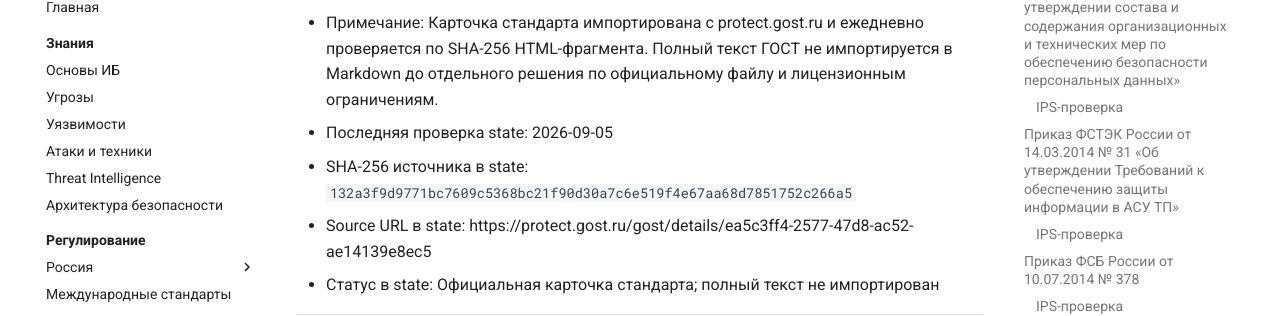
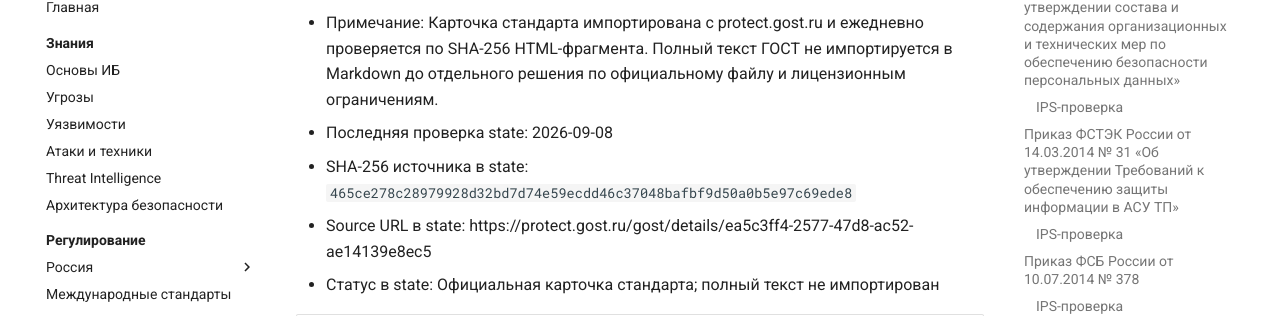
Before and after one commit to lexxand/base.cyberpractice, an MkDocs documentation site: the page built from docs/regulation/source-audits/latest.md, in a window 1280 px wide and 1400 px high, scrolled down 21099 px. Shown: the part 137-453 px from the top of the window. Built offline with MkDocs 1.6.1 and Material for MkDocs 9.7.7, drawn with Linux system fonts in a browser that asks for light colours; comment, search, counter and statistics services are not loaded; some of the changed text lies outside the part shown.

Commit message:
Update regulation documents

```diff
--- a/docs/regulation/source-audits/latest.md
+++ b/docs/regulation/source-audits/latest.md
@@ -25,7 +25,7 @@
 - Дата: 18.02.2013
 - Почему не full-text: импортирована официальная карточка/страница метаданных; полный текст документа в этом источнике не опубликован или требует отдельного официального источника
 - Примечание: IPS по дате/номеру не возвращает базовый приказ. БДУ ФСТЭК содержит официальную карточку и ссылку на страницу ФСТЭК, но не полный текст; из текущей среды fstec.ru не отвечает до таймаута.
-- Последняя проверка state: 2026-09-05
+- Последняя проверка state: 2026-09-08
 - SHA-256 источника в state: `f2c23305524846b1c8c054cd6985fbaff0f54a555542a569019ec31441c80859`
 - Source URL в state: https://bdu.fstec.ru/documents/20
 - Статус в state: Официальная карточка; полный текст не импортирован
@@ -53,7 +53,7 @@
 - Дата: 14.03.2014
 - Почему не full-text: импортирована официальная карточка/страница метаданных; полный текст документа в этом источнике не опубликован или требует отдельного официального источника
 - Примечание: IPS по дате/номеру не возвращает базовый приказ. БДУ ФСТЭК содержит официальную карточку и ссылку на страницу ФСТЭК, но не полный текст; из текущей среды fstec.ru не отвечает до таймаута.
-- Последняя проверка state: 2026-09-05
+- Последняя проверка state: 2026-09-08
 - SHA-256 источника в state: `bde7a02e6a9b5151785ae05dbd035d5f210283bb8f64c2ccbf1acc86d1763c97`
 - Source URL в state: https://bdu.fstec.ru/documents/25
 - Статус в state: Официальная карточка; полный текст не импортирован
@@ -81,7 +81,7 @@
 - Дата: 10.07.2014
 - Почему не full-text: импортирована официальная карточка/страница метаданных; полный текст документа в этом источнике не опубликован или требует отдельного официального источника
 - Примечание: Официальная статья ФСБ от 21.06.2016 содержит приказ № 378 в перечне действующих нормативно-методических документов. Полный текст приказа в статье не опубликован, поэтому страница не помечается как полный текст приказа.
-- Последняя проверка state: 2026-09-05
+- Последняя проверка state: 2026-09-08
 - SHA-256 источника в state: `7068967ea45bd56edf3eb3327f0187da727bb2c35feceb9241a00d945f8358b3`
 - Source URL в state: http://www.fsb.ru/fsb/science/single.htm!id%3D10437725%40fsbResearchart.html
 - Статус в state: Официальная карточка/статья ФСБ; полный текст приказа не импортирован
@@ -108,7 +108,7 @@
 - Дата: 05.02.2021
 - Почему не full-text: импортирована официальная карточка/страница метаданных; полный текст документа в этом источнике не опубликован или требует отдельного официального источника
 - Примечание: БДУ ФСТЭК содержит официальную карточку и ссылку на страницу ФСТЭК, но не полный текст; из текущей среды fstec.ru не отвечает до таймаута.
-- Последняя проверка state: 2026-09-05
+- Последняя проверка state: 2026-09-08
 - SHA-256 источника в state: `612878f7868ab38429458fafb7932e9a74ccde5c9c2b0273f675f99b56e6cdd4`
 - Source URL в state: https://bdu.fstec.ru/documents/18
 - Статус в state: Официальная карточка; полный текст не импортирован
@@ -134,7 +134,7 @@
 - Дата: 25.11.2025
 - Почему не full-text: есть официальные ссылки-кандидаты, но полный официальный источник пока не получен и не захэширован
 - Примечание: Нужна официальная страница/файл ФСТЭК для полного импорта. Из текущей среды fstec.ru не отвечает до TCP/HTTPS timeout; вторичные источники не используются.
-- Последняя проверка state: 2026-09-05
+- Последняя проверка state: 2026-09-08
 - Статус в state: Требует проверки
 
 | Ссылка | Результат | Детали |
@@ -157,7 +157,7 @@
 - Дата: 12.05.2026
 - Почему не full-text: есть официальные ссылки-кандидаты, но полный официальный источник пока не получен и не захэширован
 - Примечание: Нужна официальная страница/файл ФСТЭК для полного импорта. Из текущей среды fstec.ru не отвечает до TCP/HTTPS timeout; вторичные источники не используются.
-- Последняя проверка state: 2026-09-05
+- Последняя проверка state: 2026-09-08
 - Статус в state: Требует проверки
 
 | Ссылка | Результат | Детали |
@@ -180,7 +180,7 @@
 - Дата: 05.09.2013
 - Почему не full-text: есть официальные ссылки-кандидаты, но полный официальный источник пока не получен и не захэширован
 - Примечание: IPS по дате/номеру не возвращает приказ № 996. Документ исторический: требования обезличивания заменены приказом Роскомнадзора № 140 от 19.06.2025. Официальный поисковый индекс показывает региональную страницу Роскомнадзора с записью о приказе № 996 и регистрацией Минюста № 29935, но из текущей среды rkn.gov.ru/digital.gov.ru не отвечают до TCP/HTTPS timeout; вторичные источники не используются.
-- Последняя проверка state: 2026-09-05
+- Последняя проверка state: 2026-09-08
 - Статус в state: Исторический документ; требуется проверка замещения приказом № 140
 
 | Ссылка | Результат | Детали |
@@ -208,7 +208,7 @@
 - Дата: 22.01.2025
 - Почему не full-text: зафиксирован официальный файл и его SHA-256; полный текст файла не извлекается в Markdown до добавления отдельного repeatable extractor
 - Примечание: Официальный источник cbr.ru отдает документ как PDF. Файл фиксируется по SHA-256 и проверяется ежедневно; текст PDF в Markdown не извлекается.
-- Последняя проверка state: 2026-09-05
+- Последняя проверка state: 2026-09-08
 - SHA-256 источника в state: `ba8dfe621ce781ac447d2aa3f2aae6dd25ca117901c6191a11365983d8e23e02`
 - Source URL в state: https://www.cbr.ru/crosscut/lawacts/file/9945
 - Content-Type файла в state: `application/pdf`
@@ -237,7 +237,7 @@
 - Дата: 17.04.2019
 - Почему не full-text: зафиксирован официальный файл и его SHA-256; полный текст файла не извлекается в Markdown до добавления отдельного repeatable extractor
 - Примечание: Официальный источник cbr.ru отдает документ как PDF. Файл фиксируется по SHA-256 и проверяется ежедневно; текст PDF в Markdown не извлекается.
-- Последняя проверка state: 2026-09-05
+- Последняя проверка state: 2026-09-08
 - SHA-256 источника в state: `1f719f7da5b64a8d4848b08b5d3212e9a472658d8d437484bf80d4ccecdb987e`
 - Source URL в state: https://www.cbr.ru/ref/analytics/na_vr/file/812
 - Content-Type файла в state: `application/pdf`
@@ -265,7 +265,7 @@
 - Дата: 30.01.2025
 - Почему не full-text: зафиксирован официальный файл и его SHA-256; полный текст файла не извлекается в Markdown до добавления отдельного repeatable extractor
 - Примечание: Поиск Банка России возвращает № 851-П от 30.01.2025. Официальный источник cbr.ru отдает документ как PDF. Файл фиксируется по SHA-256 и проверяется ежедневно; текст PDF в Markdown не извлекается.
-- Последняя проверка state: 2026-09-05
+- Последняя проверка state: 2026-09-08
 - SHA-256 источника в state: `e1f634070c57c71dd85f550466d35fed608f48886c5710b8566811c4425b0cbd`
 - Source URL в state: https://www.cbr.ru/ref/analytics/na_vr/file/6262
 - Content-Type файла в state: `application/pdf`
@@ -293,7 +293,7 @@
 - Дата: 24.10.2024
 - Почему не full-text: импортирована официальная карточка/страница метаданных; полный текст документа в этом источнике не опубликован или требует отдельного официального источника
 - Примечание: Карточка стандарта импортирована с protect.gost.ru и ежедневно проверяется по SHA-256 HTML-фрагмента. Полный текст ГОСТ не импортируется в Markdown до отдельного решения по официальному файлу и лицензионным ограничениям.
-- Последняя проверка state: 2026-09-05
+- Последняя проверка state: 2026-09-08
 - SHA-256 источника в state: `840872e804c1e9ad1e963dff5cb05b7210a419bb9f4177edfc6fb975b5b9ee02`
 - Source URL в state: https://protect.gost.ru/gost/details/f3818925-a96f-4f55-96e9-46b44720ee64
 - Статус в state: Официальная карточка стандарта; полный текст не импортирован
@@ -319,7 +319,7 @@
 - Дата: 2021
 - Почему не full-text: импортирована официальная карточка/страница метаданных; полный текст документа в этом источнике не опубликован или требует отдельного официального источника
 - Примечание: Карточка стандарта импортирована с protect.gost.ru и ежедневно проверяется по SHA-256 HTML-фрагмента. Полный текст ГОСТ не импортируется в Markdown до отдельного решения по официальному файлу и лицензионным ограничениям.
-- Последняя проверка state: 2026-09-05
+- Последняя проверка state: 2026-09-08
 - SHA-256 источника в state: `cc2ca816e54097b952e1cc4b86a9f1675af7e1bb64b4eb9817c10fc6468231a1`
 - Source URL в state: https://protect.gost.ru/gost/details/c584277d-3b7d-4459-96bb-f6441a0ecc98
 - Статус в state: Официальная карточка стандарта; полный текст не импортирован
@@ -345,7 +345,7 @@
 - Дата: 2022
 - Почему не full-text: импортирована официальная карточка/страница метаданных; полный текст документа в этом источнике не опубликован или требует отдельного официального источника
 - Примечание: Карточка стандарта импортирована с protect.gost.ru и ежедневно проверяется по SHA-256 HTML-фрагмента. Полный текст ГОСТ не импортируется в Markdown до отдельного решения по официальному файлу и лицензионным ограничениям.
-- Последняя проверка state: 2026-09-05
+- Последняя проверка state: 2026-09-08
 - SHA-256 источника в state: `72fd2926b33965cd673271492e9c1b2318466b8eb76d8cec41939c28fed5e73e`
 - Source URL в state: https://protect.gost.ru/gost/details/d5008460-671b-4563-9388-d1d0f9ecdbbf
 - Статус в state: Официальная карточка стандарта; полный текст не импортирован
@@ -371,7 +371,7 @@
 - Дата: 2022
 - Почему не full-text: импортирована официальная карточка/страница метаданных; полный текст документа в этом источнике не опубликован или требует отдельного официального источника
 - Примечание: Карточка стандарта импортирована с protect.gost.ru и ежедневно проверяется по SHA-256 HTML-фрагмента. Полный текст ГОСТ не импортируется в Markdown до отдельного решения по официальному файлу и лицензионным ограничениям.
-- Последняя проверка state: 2026-09-05
+- Последняя проверка state: 2026-09-08
 - SHA-256 источника в state: `4af1459b3c21c8f6038c87b88c4730ca364359198f27f41fe23a66157b4da5bf`
 - Source URL в state: https://protect.gost.ru/gost/details/3dcc47c2-d28d-4a0d-a7cc-6f4ad8609b7c
 - Статус в state: Официальная карточка стандарта; полный текст не импортирован
@@ -397,7 +397,7 @@
 - Дата: 2022
 - Почему не full-text: импортирована официальная карточка/страница метаданных; полный текст документа в этом источнике не опубликован или требует отдельного официального источника
 - Примечание: Карточка стандарта импортирована с protect.gost.ru и ежедневно проверяется по SHA-256 HTML-фрагмента. Полный текст ГОСТ не импортируется в Markdown до отдельного решения по официальному файлу и лицензионным ограничениям.
-- Последняя проверка state: 2026-09-05
+- Последняя проверка state: 2026-09-08
 - SHA-256 источника в state: `b12d33693a55f971990884d5b4e4d7a0bebbf690e23bfcc7e7f2df4d515ddaee`
 - Source URL в state: https://protect.gost.ru/gost/details/45281d05-ebb9-4819-ae17-f8efa45b69fa
 - Статус в state: Официальная карточка стандарта; полный текст не импортирован
@@ -423,7 +423,7 @@
 - Дата: 2022
 - Почему не full-text: импортирована официальная карточка/страница метаданных; полный текст документа в этом источнике не опубликован или требует отдельного официального источника
 - Примечание: Карточка стандарта импортирована с protect.gost.ru и ежедневно проверяется по SHA-256 HTML-фрагмента. Полный текст ГОСТ не импортируется в Markdown до отдельного решения по официальному файлу и лицензионным ограничениям.
-- Последняя проверка state: 2026-09-05
+- Последняя проверка state: 2026-09-08
 - SHA-256 источника в state: `39290405e945f0693cedfa4c679093470021663af33da8bbad4d62ebeb21db85`
 - Source URL в state: https://protect.gost.ru/gost/details/5eb2da92-c6e0-46ef-b260-051a7b6daf09
 - Статус в state: Официальная карточка стандарта; полный текст не импортирован
@@ -449,7 +449,7 @@
 - Дата: 2024
 - Почему не full-text: импортирована официальная карточка/страница метаданных; полный текст документа в этом источнике не опубликован или требует отдельного официального источника
 - Примечание: Карточка стандарта импортирована с protect.gost.ru и ежедневно проверяется по SHA-256 HTML-фрагмента. Полный текст ГОСТ не импортируется в Markdown до отдельного решения по официальному файлу и лицензионным ограничениям.
-- Последняя проверка state: 2026-09-05
+- Последняя проверка state: 2026-09-08
 - SHA-256 источника в state: `bce1ad2cfd506c58f92b92ac9c9b728680e299d899b9f5c8a54813c1a3f9f1e2`
 - Source URL в state: https://protect.gost.ru/gost/details/01dbad89-c066-4afe-887d-19e66b116949
 - Статус в state: Официальная карточка стандарта; полный текст не импортирован
@@ -475,7 +475,7 @@
 - Дата: 28.01.2014
 - Почему не full-text: импортирована официальная карточка/страница метаданных; полный текст документа в этом источнике не опубликован или требует отдельного официального источника
 - Примечание: Карточка стандарта импортирована с protect.gost.ru и ежедневно проверяется по SHA-256 HTML-фрагмента. Полный текст ГОСТ не импортируется в Markdown до отдельного решения по официальному файлу и лицензионным ограничениям.
-- Последняя проверка state: 2026-09-05
+- Последняя проверка state: 2026-09-08
 - SHA-256 источника в state: `b33c0fae254f23702bf89420ae39869a624648380c847d1ff751aa7188f041f2`
 - Source URL в state: https://protect.gost.ru/gost/details/833cf1bb-c3db-4a87-a37e-3b513c006ed6
 - Статус в state: Официальная карточка стандарта; полный текст не импортирован
@@ -501,8 +501,8 @@
 - Дата: 2018
 - Почему не full-text: импортирована официальная карточка/страница метаданных; полный текст документа в этом источнике не опубликован или требует отдельного официального источника
 - Примечание: Карточка стандарта импортирована с protect.gost.ru и ежедневно проверяется по SHA-256 HTML-фрагмента. Полный текст ГОСТ не импортируется в Markdown до отдельного решения по официальному файлу и лицензионным ограничениям.
-- Последняя проверка state: 2026-09-05
-- SHA-256 источника в state: `132a3f9d9771bc7609c5368bc21f90d30a7c6e519f4e67aa68d7851752c266a5`
+- Последняя проверка state: 2026-09-08
+- SHA-256 источника в state: `465ce278c28979928d32bd7d74e59ecdd46c37048bafbf9d50a0b5e97c69ede8`
 - Source URL в state: https://protect.gost.ru/gost/details/ea5c3ff4-2577-47d8-ac52-ae14139e8ec5
 - Статус в state: Официальная карточка стандарта; полный текст не импортирован
 
@@ -527,7 +527,7 @@
 - Дата: 2018
 - Почему не full-text: импортирована официальная карточка/страница метаданных; полный текст документа в этом источнике не опубликован или требует отдельного официального источника
 - Примечание: Карточка стандарта импортирована с protect.gost.ru и ежедневно проверяется по SHA-256 HTML-фрагмента. Полный текст ГОСТ не импортируется в Markdown до отдельного решения по официальному файлу и лицензионным ограничениям.
-- Последняя проверка state: 2026-09-05
+- Последняя проверка state: 2026-09-08
 - SHA-256 источника в state: `1425ac0b15818c249d4dcf0aa13cb74bad6efdde76eac42d6757216eee84497b`
 - Source URL в state: https://protect.gost.ru/gost/details/52ca9e86-3363-496b-a822-992c5e2623d3
 - Статус в state: Официальная карточка стандарта; полный текст не импортирован
@@ -553,7 +553,7 @@
 - Дата: 09.06.2012
 - Почему не full-text: зафиксирован официальный файл и его SHA-256; полный текст файла не извлекается в Markdown до добавления отдельного repeatable extractor
 - Примечание: На cbr.ru есть HTML-страница 382-П, но ссылка полного документа внутри страницы ведет на PDF. Файл фиксируется по SHA-256 и проверяется ежедневно; текст PDF в Markdown не извлекается.
-- Последняя проверка state: 2026-09-05
+- Последняя проверка state: 2026-09-08
 - SHA-256 источника в state: `5f301e0d732549321d10eba4e9cf50208002731f8d2afba280b7587621b3a7b9`
 - Source URL в state: https://www.cbr.ru/Queries/UniDbQuery/File/85920?fileId=-1&scope=1350
 - Content-Type файла в state: `application/pdf`
@@ -582,7 +582,7 @@
 - Дата: 20.04.2021
 - Почему не full-text: зафиксирован официальный файл и его SHA-256; полный текст файла не извлекается в Markdown до добавления отдельного repeatable extractor
 - Примечание: Официальный источник cbr.ru отдает документ как PDF. Файл фиксируется по SHA-256 и проверяется ежедневно; текст PDF в Markdown не извлекается.
-- Последняя проверка state: 2026-09-05
+- Последняя проверка state: 2026-09-08
 - SHA-256 источника в state: `20a6eb9af75885c1821d30ba147950761c1e92c67107bb09614a6fa9f1269e6c`
 - Source URL в state: https://www.cbr.ru/ref/analytics/na_vr/file/2334
 - Content-Type файла в state: `application/pdf`
```
